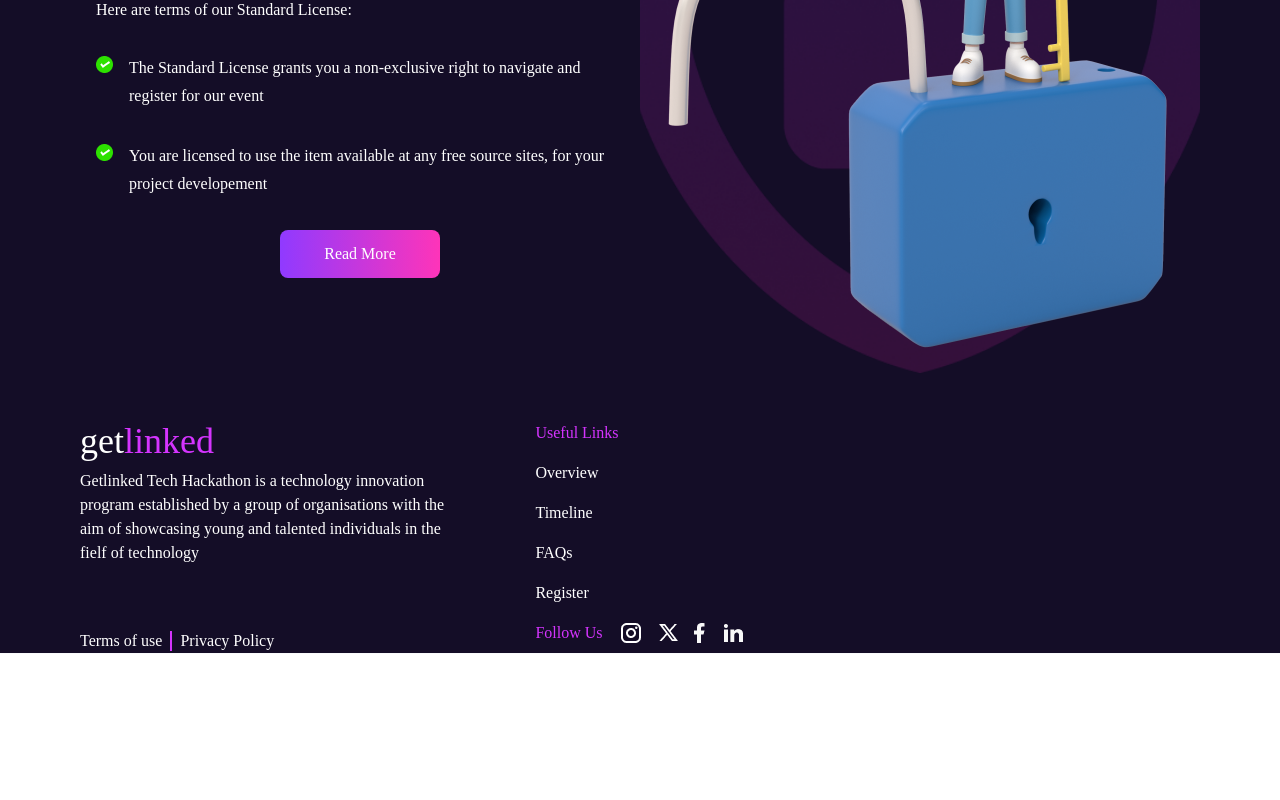
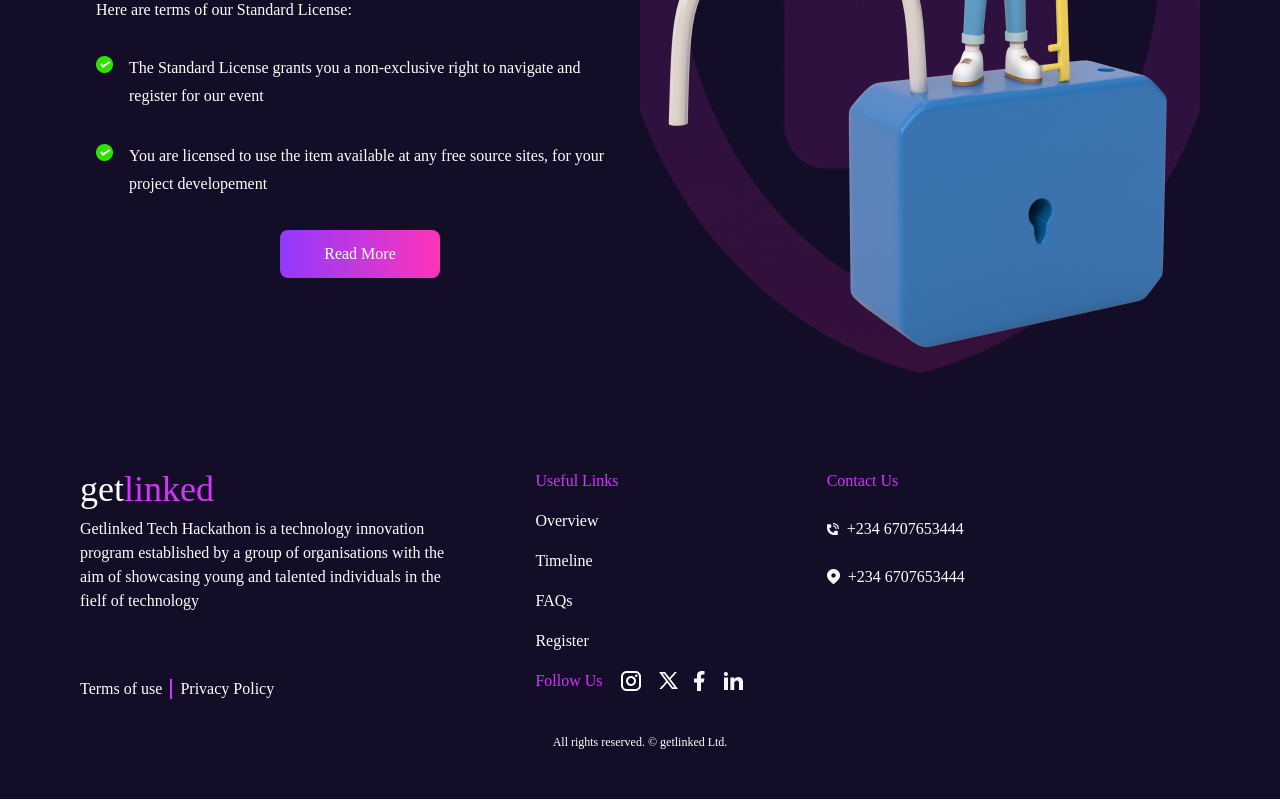
Before and after one commit to Intelligence247/getLinkedCodeChallenge, a React (Vite) app: page / in a window 1280 px wide. Shown: the part 6301-7101 px from the top of the page. Before the commit the page ends 6955 px from the top, so only its background shows below. Built offline with nearby package versions, Linux system fonts and the light colour scheme.

Commit message:
completed landing page

```diff
--- a/src/Components/Footer/Footer.css
+++ b/src/Components/Footer/Footer.css
@@ -1,5 +1,5 @@
 .footerWrapper{
-    @apply flex flex-col bg-primarybg justify-center items-center px-20 border-b-gray-50 border-b-[1px]
+    @apply flex flex-col bg-primarybg justify-center items-center px-20 border-b-gray-50 border-b-[1px] space-y-8 py-12
 }
 .footerWrapper2{
     @apply grid grid-cols-3 w-full
@@ -21,9 +21,15 @@
     @apply flex justify-start items-baseline flex-col space-y-4
 
 }
-.footercenter2 h1{
+.footercenter2 h1,.footerbottom h1{
     @apply text-primaryPurple
 }
 .socio{
     @apply  flex items-center space-x-4
 }
+.footerbottom{
+    @apply flex flex-col space-y-6
+}
+.footerbottom .phone{
+    @apply flex space-x-2 justify-start items-center
+}
--- a/src/Components/Footer/Footer.jsx
+++ b/src/Components/Footer/Footer.jsx
@@ -42,8 +42,19 @@ const Footer = () => {
   </div>
   </div>
   </div>
-      <div className="footertop"></div>
-    </div>
+      <div className="footerbottom">
+        <h1>Contact Us</h1>
+        <div className="phone">
+          <img src="/phone.png" alt="" />
+       <p>+234 6707653444</p>
+        </div>
+        <div className="phone">
+          <img src="/location.png" alt="" />
+       <p>+234 6707653444</p>
+        </div>
+        </div>
+      </div>
+      <div className='flex justify-center items-center w-full text-[12px]'>All rights reserved. © getlinked Ltd.</div>
     </div>
   )
 }
```
Also changed, not shown: public/location.png (added), public/phone.png (added).
